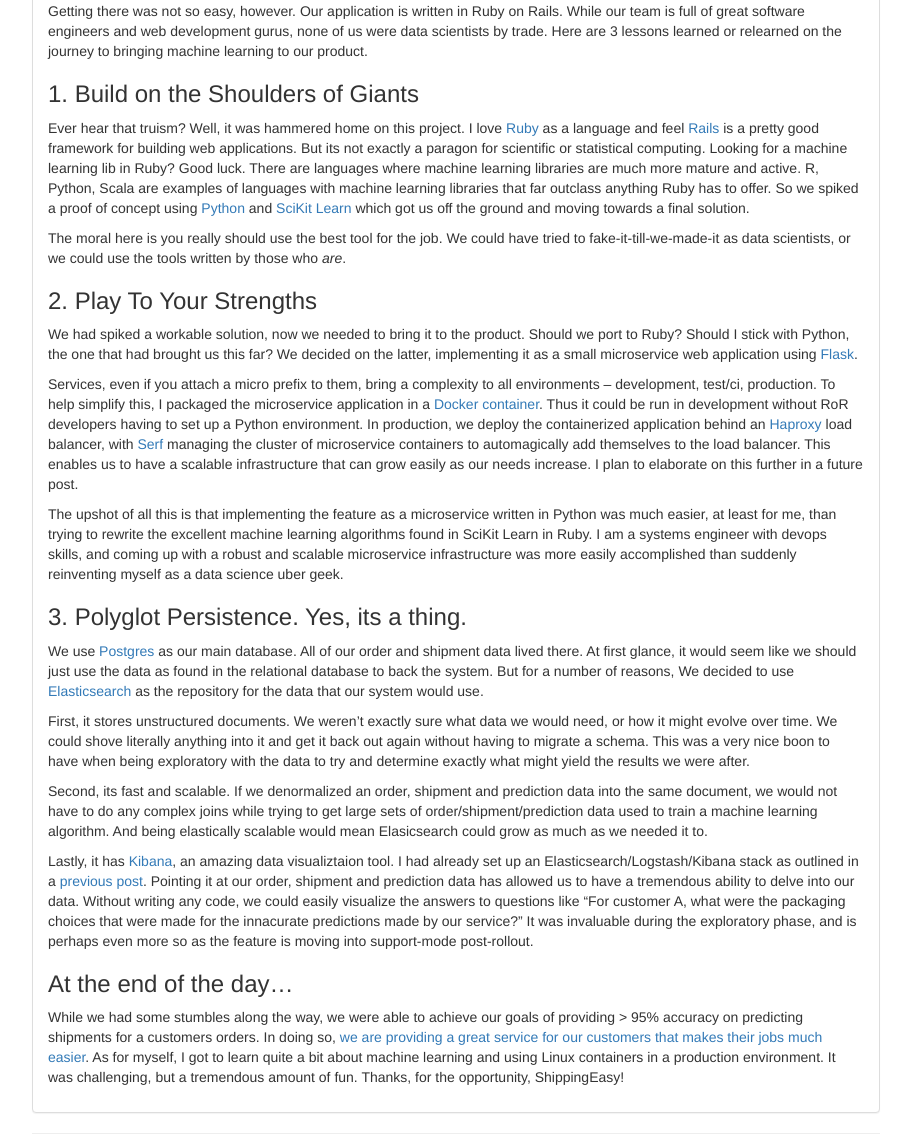
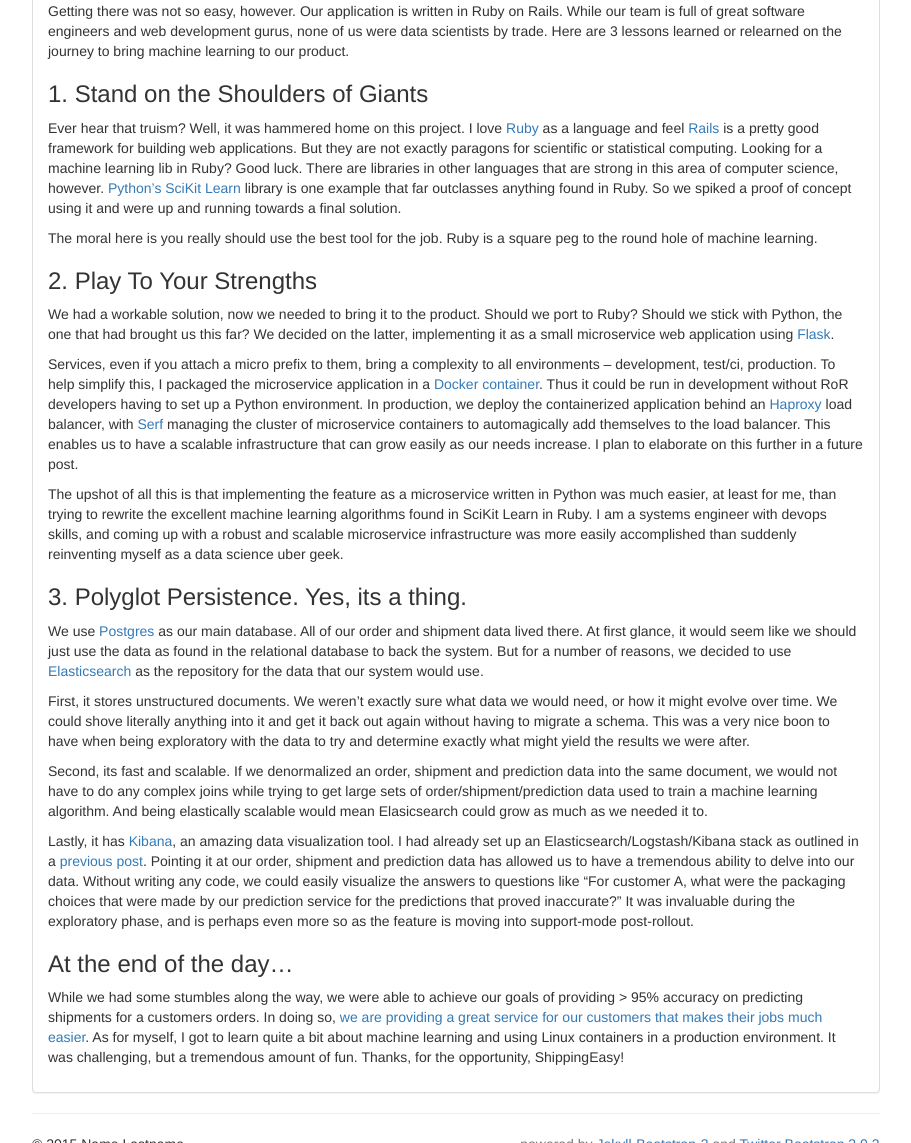
Before and after one commit to lwoodson/lwoodson.github.io, a Jekyll site: the page built from _posts/2015-04-06-machine-learning-in-a-rails-app.md, in a window 1280 px wide and 1400 px high, scrolled down 387 px, cut to the strip 257-1400 px from the top of the window. Shown: the whole strip, without its empty margins (38-949 px from the left). Built offline with Jekyll 4.4.1, drawn with Linux system fonts in a browser that asks for light colours; nearby versions of some CDN libraries; library files that are not in the unit come from our copies; some of the changed text lies outside the part shown.

Commit message:
Fix typpos

```diff
--- a/_posts/2015-04-06-machine-learning-in-a-rails-app.md
+++ b/_posts/2015-04-06-machine-learning-in-a-rails-app.md
@@ -24,25 +24,24 @@
 Rails.  While our team is full of great software engineers and web development
 gurus, none of us were data scientists by trade.  Here are 3 lessons
 learned or relearned on the
-journey to bringing machine learning to our product.
+journey to bring machine learning to our product.
 
-### 1. Build on the Shoulders of Giants
+### 1. Stand on the Shoulders of Giants
 Ever hear that truism?  Well, it was hammered home on this project.  I love [Ruby](https://www.ruby-lang.org/en/) as
 a language and feel [Rails](http://rubyonrails.org/) is a pretty good framework for building web applications.
-But its not exactly a paragon for scientific or statistical computing.  Looking
-for a machine learning lib in Ruby?  Good luck.  There are languages where machine
-learning libraries are much more mature and active.  R, Python, Scala are examples
-of languages with machine learning libraries that far outclass anything Ruby has to
-offer.  So we spiked a proof of concept using [Python](https://www.python.org/) and [SciKit Learn](http://scikit-learn.org/stable/) which got us off the
-ground and moving towards a final solution.
+But they are not exactly paragons for scientific or statistical computing.  Looking
+for a machine learning lib in Ruby?  Good luck.  There are libraries in other
+languages that are strong in this area of computer science, however.  [Python's](https://www.python.org/)
+[SciKit Learn](http://scikit-learn.org/stable/) library is one example that far
+outclasses anything found in Ruby.  So we spiked a proof of concept using it and
+were up and running towards a final solution.
 
-The moral here is you really should use the best tool for the job.  We could have
-tried to fake-it-till-we-made-it as data scientists, or we could use the tools
-written by those who *are*.
+The moral here is you really should use the best tool for the job.  Ruby is a
+square peg to the round hole of machine learning.
 
 ### 2. Play To Your Strengths
-We had spiked a workable solution, now we needed to bring it to the product.  Should
-we port to Ruby?  Should I stick with Python, the one that had brought us this far?
+We had a workable solution, now we needed to bring it to the product.  Should
+we port to Ruby?  Should we stick with Python, the one that had brought us this far?
 We decided on the latter, implementing it as a small microservice web application
 using [Flask](http://flask.pocoo.org/).
 
@@ -67,7 +66,7 @@
 We use [Postgres](http://www.postgresql.org/) as our main database.  All of our order and shipment data lived
 there.  At first glance, it would seem like we should just use the data as found
 in the relational database to back the system.  But for a number of reasons,
-We decided to use [Elasticsearch](https://www.elastic.co/) as the repository for the data that our system
+we decided to use [Elasticsearch](https://www.elastic.co/) as the repository for the data that our system
 would use.
 
 First, it stores unstructured documents.  We weren't exactly sure what data we
@@ -82,12 +81,12 @@
 algorithm.  And being elastically scalable would mean Elasicsearch could grow
 as much as we needed it to.
 
-Lastly, it has [Kibana](https://www.elastic.co/products/kibana), an amazing data visualiztaion tool.  I had already set up
+Lastly, it has [Kibana](https://www.elastic.co/products/kibana), an amazing data visualization tool.  I had already set up
 an Elasticsearch/Logstash/Kibana stack as outlined in a [previous post](http://devquixote.com/devops/2014/10/20/scaling-logstash/).  Pointing
 it at our order, shipment and prediction data has allowed us to have a tremendous
 ability to delve into our data.  Without writing any code, we could easily visualize
 the answers to questions like "For customer A, what were the packaging choices that
-were made for the innacurate predictions made by our service?"  It was invaluable
+were made by our prediction service for the predictions that proved inaccurate?"  It was invaluable
 during the exploratory phase, and is perhaps even more so as the feature is moving
 into support-mode post-rollout.
 
```
Also changed, not shown: other parts of _posts/2015-04-06-machine-learning-in-a-rails-app.md (+1 -1 lines).
